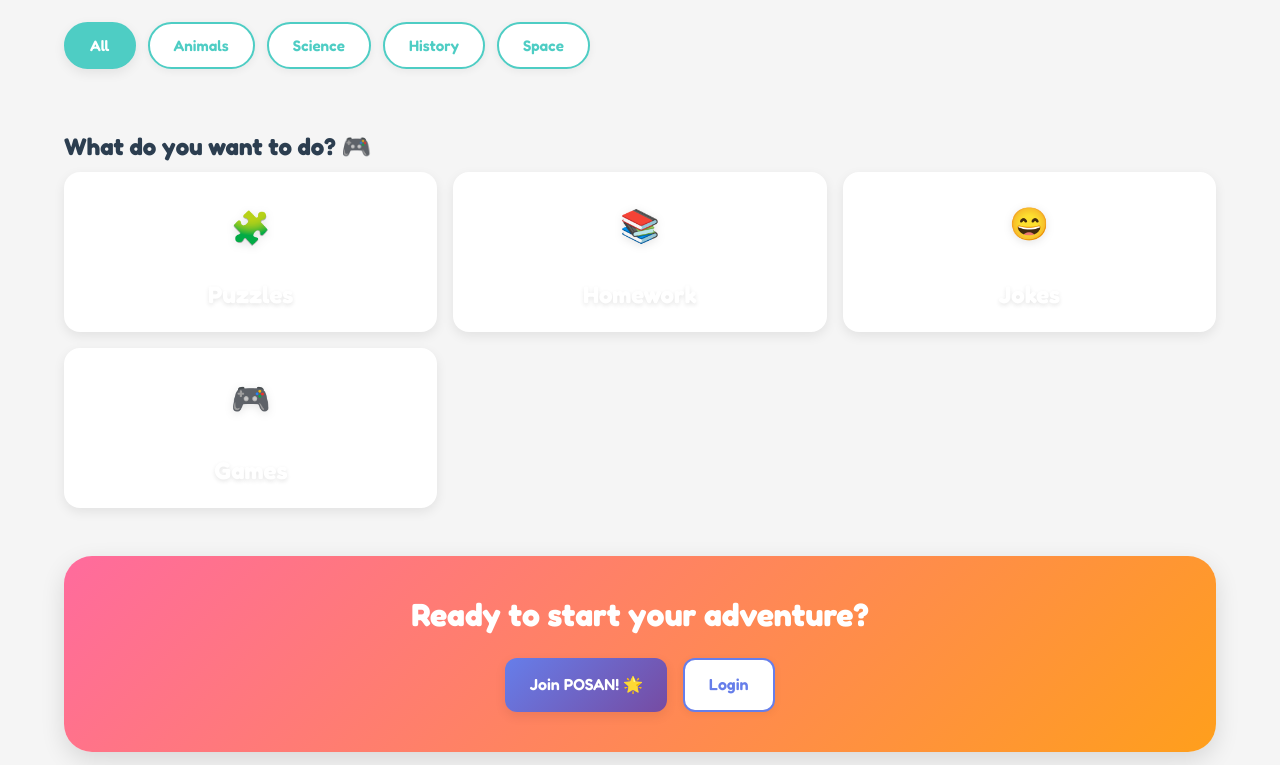
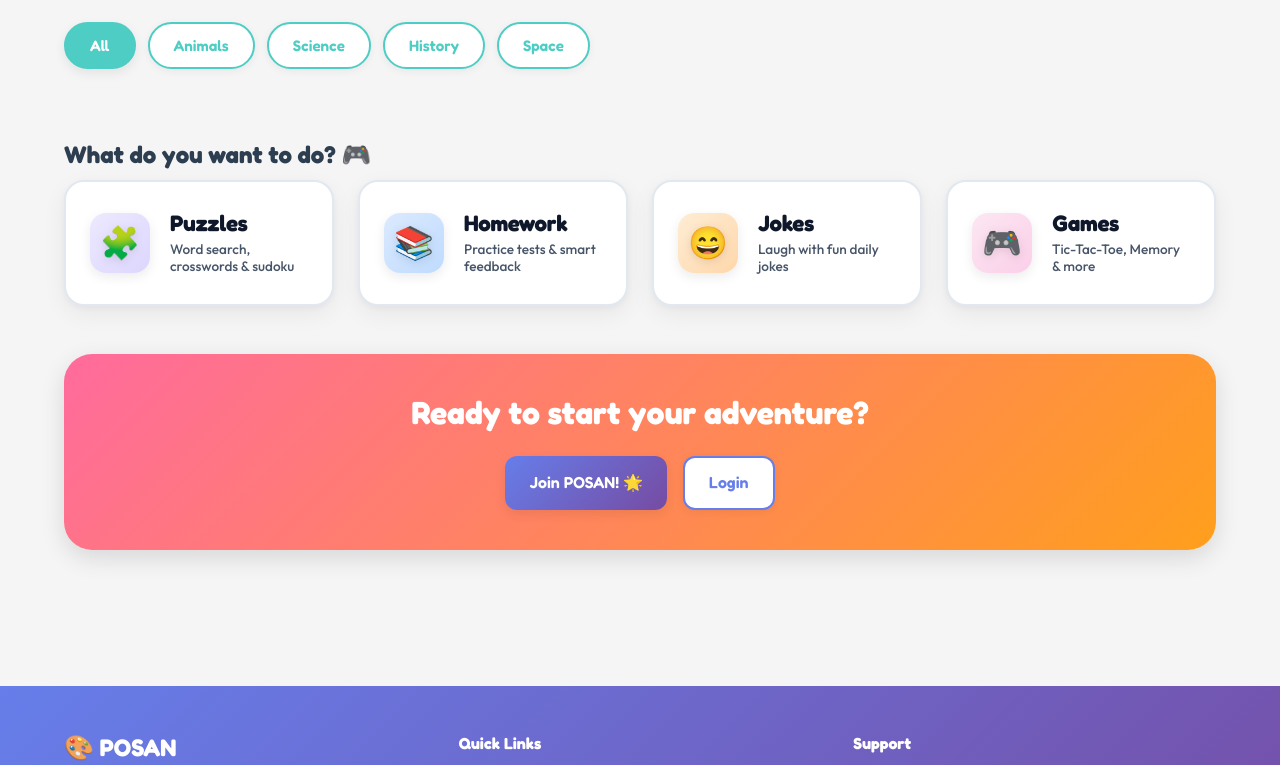
Before and after one commit to grvivek17/Posan, a React (Vite) app in the folder Posan/frontend/: page / in a window 1280 px wide. Shown: the part 724-1489 px from the top of the page. Built offline with nearby package versions, Linux system fonts and the light colour scheme; no server answers; what @capacitor/core would draw is missing.

Commit message:
fix: change activity card names to dark high-contrast colors and enhance frontpage cards

```diff
--- a/Posan/frontend/src/pages/Home.css
+++ b/Posan/frontend/src/pages/Home.css
@@ -273,77 +273,129 @@
     box-shadow: var(--shadow-md);
 }
 
-/* Activities Section */
-.activities-section {
-    padding: 2rem 0;
+/* Activities Section (What do you want to do?) */
+.home-activities-section {
+    padding: 2.5rem 0;
 }
 
-.activities-grid {
+.home-activities-grid {
     display: grid;
-    grid-template-columns: repeat(2, 1fr);
-    gap: 1.25rem;
+    grid-template-columns: repeat(auto-fit, minmax(240px, 1fr));
+    gap: 1.5rem;
     margin-bottom: 2rem;
 }
 
-.activity-card {
-    padding: 2.5rem 1.5rem;
-    border-radius: var(--radius-lg);
+.home-activity-card {
+    background: #ffffff;
+    border-radius: 20px;
+    padding: 1.75rem 1.5rem;
     cursor: pointer;
     transition: all 0.3s cubic-bezier(0.4, 0, 0.2, 1);
     position: relative;
     overflow: hidden;
     display: flex;
-    flex-direction: column;
-    align-items: flex-start;
-    justify-content: flex-end;
-    min-height: 160px;
-    box-shadow: var(--shadow-md);
+    align-items: center;
+    gap: 1.25rem;
+    box-shadow: 0 8px 24px rgba(15, 23, 42, 0.06), 0 2px 6px rgba(15, 23, 42, 0.04);
+    border: 2px solid #e2e8f0;
 }
 
-.activity-card::before {
-    content: '';
-    position: absolute;
-    top: 0;
-    left: 0;
-    right: 0;
-    bottom: 0;
-    background: linear-gradient(135deg, rgba(255, 255, 255, 0.2) 0%, transparent 100%);
-    pointer-events: none;
+.home-activity-card:hover {
+    transform: translateY(-5px);
+    box-shadow: 0 16px 36px rgba(15, 23, 42, 0.12);
 }
 
-.activity-card:hover {
-    transform: translateY(-6px);
-    box-shadow: var(--shadow-xl);
+.home-activity-card.purple-theme:hover {
+    border-color: #8b5cf6;
+    background: linear-gradient(145deg, #ffffff 60%, #f5f3ff 100%);
 }
 
-.purple-gradient {
-    background: linear-gradient(135deg, #8B5CF6 0%, #6D28D9 100%);
+.home-activity-card.blue-theme:hover {
+    border-color: #3b82f6;
+    background: linear-gradient(145deg, #ffffff 60%, #eff6ff 100%);
 }
 
-.blue-gradient {
-    background: linear-gradient(135deg, #60A5FA 0%, #3B82F6 100%);
+.home-activity-card.orange-theme:hover {
+    border-color: #f97316;
+    background: linear-gradient(145deg, #ffffff 60%, #fff7ed 100%);
 }
 
-.orange-gradient {
-    background: linear-gradient(135deg, #FB923C 0%, #F97316 100%);
+.home-activity-card.pink-theme:hover {
+    border-color: #ec4899;
+    background: linear-gradient(145deg, #ffffff 60%, #fdf2f8 100%);
 }
 
-.pink-gradient {
-    background: linear-gradient(135deg, #EC4899 0%, #BE185D 100%);
+.home-activity-icon-wrapper {
+    width: 60px;
+    height: 60px;
+    min-width: 60px;
+    border-radius: 16px;
+    display: flex;
+    align-items: center;
+    justify-content: center;
+    box-shadow: 0 4px 12px rgba(0, 0, 0, 0.08);
 }
 
-.activity-icon {
-    font-size: 2.5rem;
-    margin-bottom: 0.75rem;
+.purple-theme .home-activity-icon-wrapper {
+    background: linear-gradient(135deg, #ede9fe 0%, #ddd6fe 100%);
+}
+
+.blue-theme .home-activity-icon-wrapper {
+    background: linear-gradient(135deg, #dbeafe 0%, #bfdbfe 100%);
+}
+
+.orange-theme .home-activity-icon-wrapper {
+    background: linear-gradient(135deg, #ffedd5 0%, #fed7aa 100%);
+}
+
+.pink-theme .home-activity-icon-wrapper {
+    background: linear-gradient(135deg, #fce7f3 0%, #fbcfe8 100%);
+}
+
+.home-activity-icon {
+    font-size: 2rem;
+    line-height: 1;
     filter: drop-shadow(0 2px 4px rgba(0, 0, 0, 0.1));
 }
 
-.activity-title {
-    color: var(--text-white);
-    font-size: 1.5rem;
-    font-weight: 700;
+.home-activity-info {
+    display: flex;
+    flex-direction: column;
+    gap: 0.25rem;
+}
+
+/* Dark, high-contrast, bold title for cards */
+.home-activity-title {
+    color: #0f172a !important; /* Deep dark bold text */
+    font-size: 1.4rem;
+    font-weight: 800;
     margin: 0;
-    text-shadow: 0 2px 4px rgba(0, 0, 0, 0.1);
+    letter-spacing: -0.3px;
+    transition: color 0.2s ease;
+}
+
+.purple-theme:hover .home-activity-title {
+    color: #6d28d9 !important;
+}
+
+.blue-theme:hover .home-activity-title {
+    color: #1d4ed8 !important;
+}
+
+.orange-theme:hover .home-activity-title {
+    color: #c2410c !important;
+}
+
+.pink-theme:hover .home-activity-title {
+    color: #be185d !important;
+}
+
+.home-activity-subtitle {
+    color: #475569 !important;
+    font-size: 0.85rem;
+    font-weight: 500;
+    margin: 0;
+    line-height: 1.3;
 }
 
 /* CTA Section */
--- a/Posan/frontend/src/pages/Home.jsx
+++ b/Posan/frontend/src/pages/Home.jsx
@@ -120,29 +120,49 @@ function Home() {
             </section>
 
             {/* What do you want to do? */}
-            <section className="activities-section">
+            <section className="activities-section home-activities-section">
                 <div className="container">
                     <h2 className="section-title">What do you want to do? 🎮</h2>
 
-                    <div className="activities-grid">
-                        <div className="activity-card purple-gradient" onClick={() => navigate('/puzzles')}>
-                            <div className="activity-icon">🧩</div>
-                            <h3 className="activity-title">Puzzles</h3>
+                    <div className="home-activities-grid">
+                        <div className="home-activity-card purple-theme" onClick={() => navigate('/puzzles')}>
+                            <div className="home-activity-icon-wrapper">
+                                <span className="home-activity-icon">🧩</span>
+                            </div>
+                            <div className="home-activity-info">
+                                <h3 className="home-activity-title">Puzzles</h3>
+                                <p className="home-activity-subtitle">Word search, crosswords & sudoku</p>
+                            </div>
                         </div>
 
-                        <div className="activity-card blue-gradient" onClick={() => navigate('/homework')}>
-                            <div className="activity-icon">📚</div>
-                            <h3 className="activity-title">Homework</h3>
+                        <div className="home-activity-card blue-theme" onClick={() => navigate('/homework')}>
+                            <div className="home-activity-icon-wrapper">
+                                <span className="home-activity-icon">📚</span>
+                            </div>
+                            <div className="home-activity-info">
+                                <h3 className="home-activity-title">Homework</h3>
+                                <p className="home-activity-subtitle">Practice tests & smart feedback</p>
+                            </div>
                         </div>
 
-                        <div className="activity-card orange-gradient" onClick={() => navigate('/ai-content')}>
-                            <div className="activity-icon">😄</div>
-                            <h3 className="activity-title">Jokes</h3>
+                        <div className="home-activity-card orange-theme" onClick={() => navigate('/ai-content')}>
+                            <div className="home-activity-icon-wrapper">
+                                <span className="home-activity-icon">😄</span>
+                            </div>
+                            <div className="home-activity-info">
+                                <h3 className="home-activity-title">Jokes</h3>
+                                <p className="home-activity-subtitle">Laugh with fun daily jokes</p>
+                            </div>
                         </div>
 
-                        <div className="activity-card pink-gradient" onClick={() => navigate('/games')}>
-                            <div className="activity-icon">🎮</div>
-                            <h3 className="activity-title">Games</h3>
+                        <div className="home-activity-card pink-theme" onClick={() => navigate('/games')}>
+                            <div className="home-activity-icon-wrapper">
+                                <span className="home-activity-icon">🎮</span>
+                            </div>
+                            <div className="home-activity-info">
+                                <h3 className="home-activity-title">Games</h3>
+                                <p className="home-activity-subtitle">Tic-Tac-Toe, Memory & more</p>
+                            </div>
                         </div>
                     </div>
 
```
